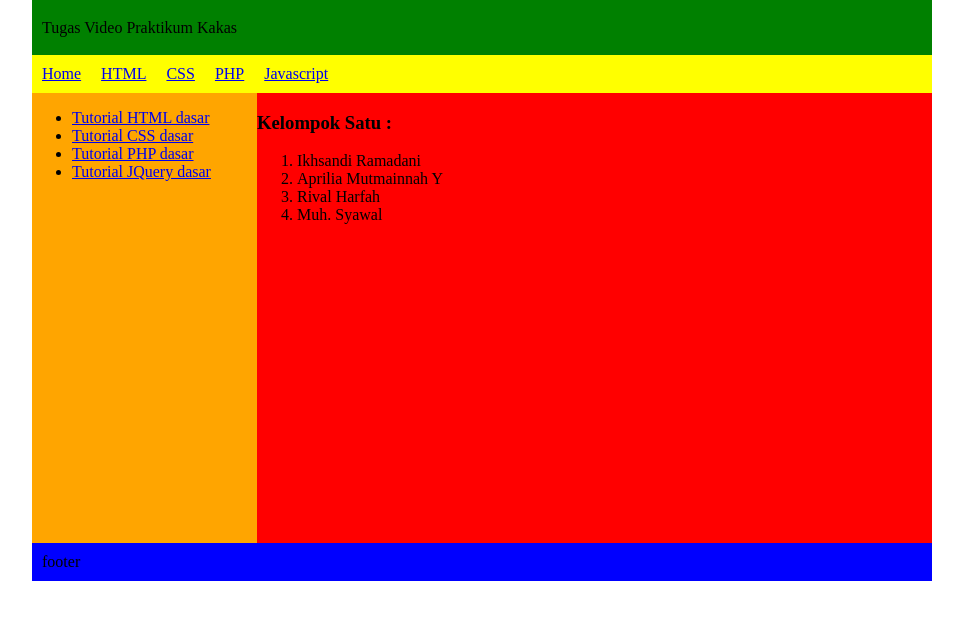
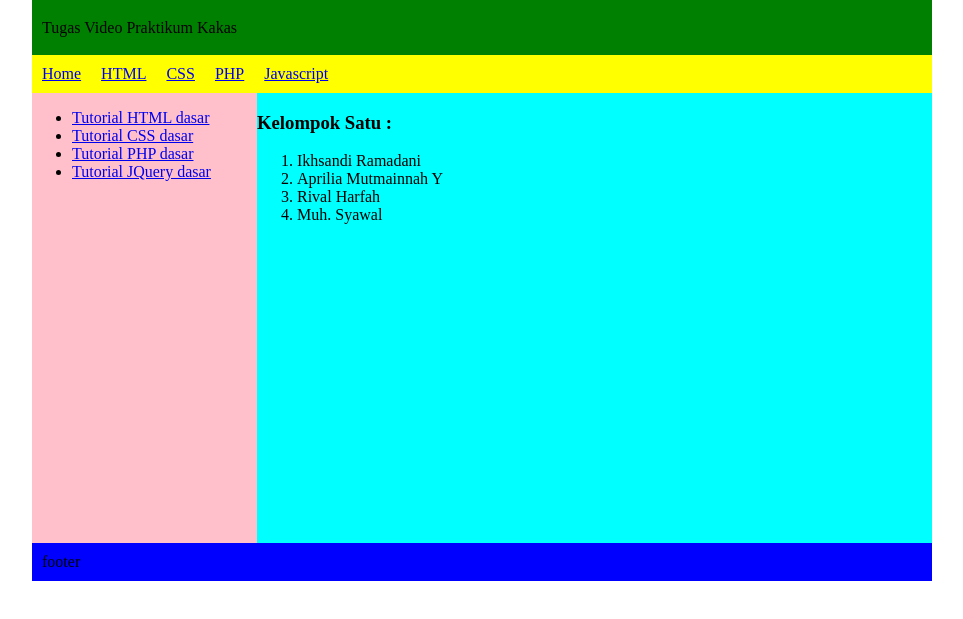
Before and after one commit to Ikhsandi007/FinalPrakKakas, a plain HTML site: page index.html in a window 1280 px wide. Shown: the part 73-692 px from the top of the page, without its empty margins (158-1121 px from the left). Drawn offline with Linux system fonts and the light colour scheme.

Commit message:
Update style css dari april

```diff
--- a/style.css
+++ b/style.css
@@ -41,7 +41,7 @@
 }
 /*bagian sidebar*/
 .wrap .badan .sidebar{
-	background: orange;
+	background: pink;
 	float: left;
 	width: 25%;
 	height: 100%;
@@ -50,7 +50,7 @@
 /*akhir sidebar*/
 
 .wrap .badan .content{
-	background: red;
+	background: aqua;
 	float: left;
 	height: 100%;
 	width: 75%;
```
